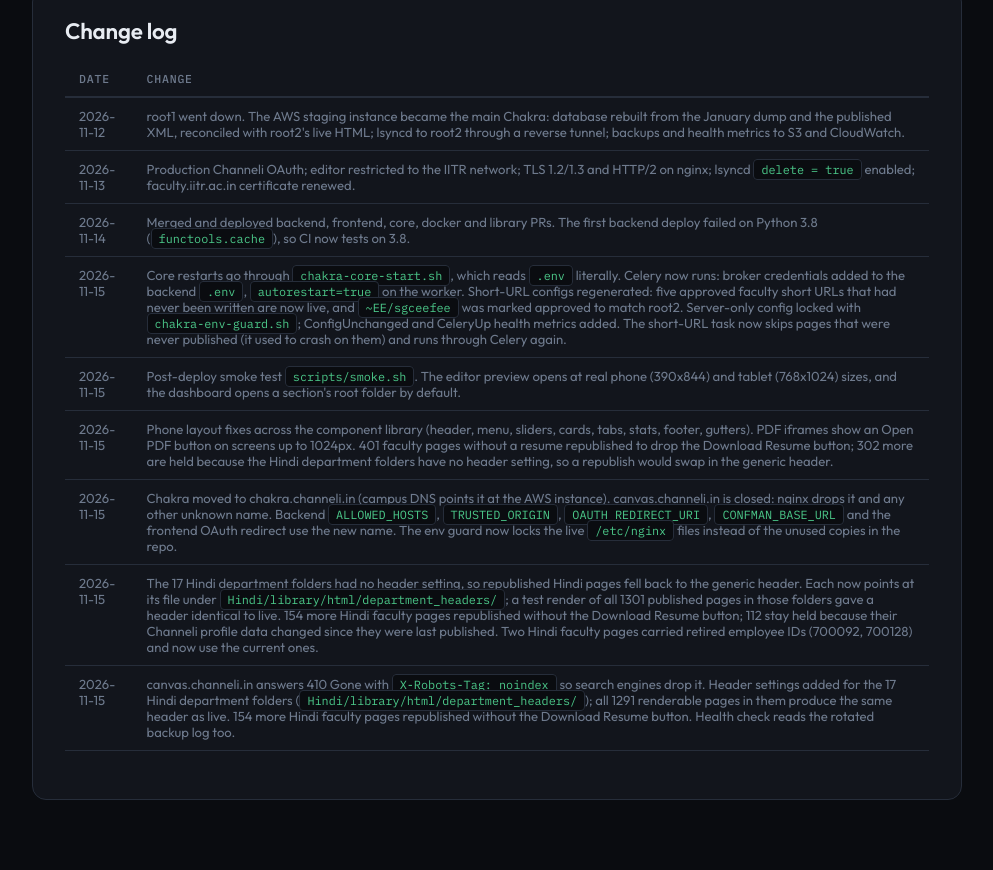
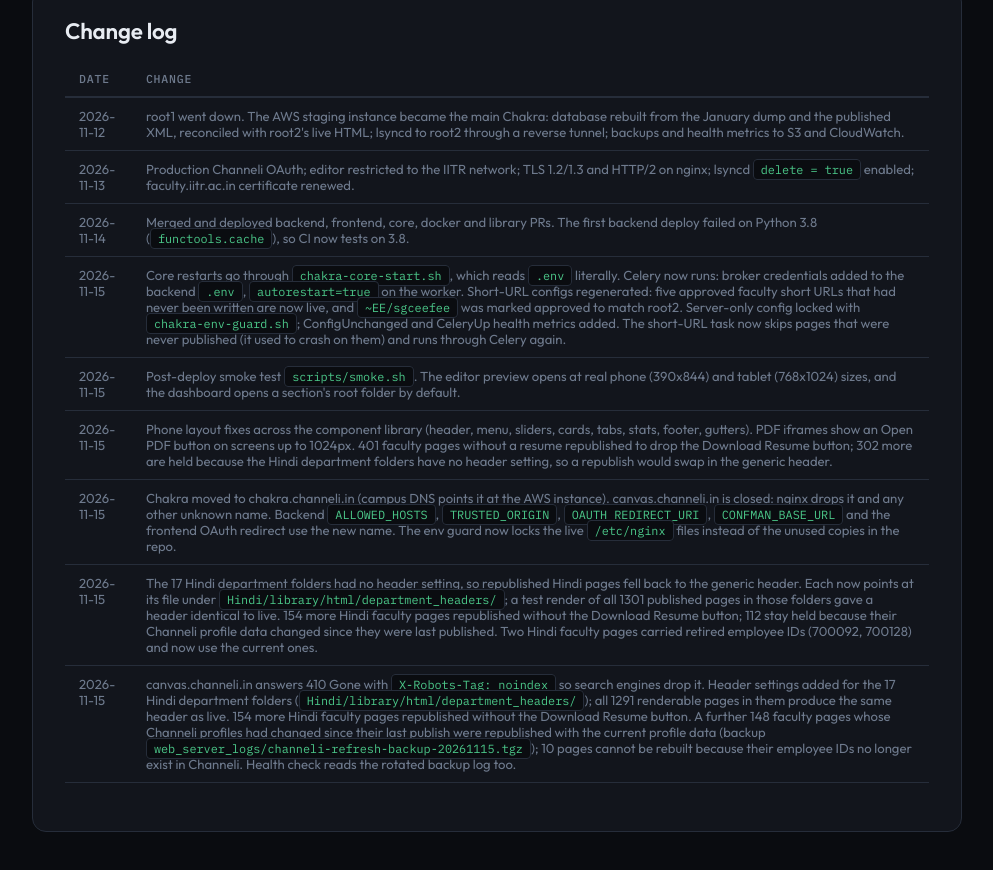
Before and after one commit to IMGIITRoorkee/chakra-docker, a plain HTML site: page architecture/aws-production.html in a window 1280 px wide. Shown: the part 3457-4327 px from the top of the page, without its empty margins (278-1271 px from the left). Drawn offline with Linux system fonts and the light colour scheme.

Commit message:
Log the Channeli profile refresh republish

```diff
--- a/architecture/aws-production.html
+++ b/architecture/aws-production.html
@@ -122,7 +122,7 @@ git merge --ff-only origin/master</div>
   <tr><td>2026-11-15</td><td>Phone layout fixes across the component library (header, menu, sliders, cards, tabs, stats, footer, gutters). PDF iframes show an Open PDF button on screens up to 1024px. 401 faculty pages without a resume republished to drop the Download Resume button; 302 more are held because the Hindi department folders have no header setting, so a republish would swap in the generic header.</td></tr>
   <tr><td>2026-11-15</td><td>Chakra moved to chakra.channeli.in (campus DNS points it at the AWS instance). canvas.channeli.in is closed: nginx drops it and any other unknown name. Backend <code>ALLOWED_HOSTS</code>, <code>TRUSTED_ORIGIN</code>, <code>OAUTH_REDIRECT_URI</code>, <code>CONFMAN_BASE_URL</code> and the frontend OAuth redirect use the new name. The env guard now locks the live <code>/etc/nginx</code> files instead of the unused copies in the repo.</td></tr>
   <tr><td>2026-11-15</td><td>The 17 Hindi department folders had no header setting, so republished Hindi pages fell back to the generic header. Each now points at its file under <code>Hindi/library/html/department_headers/</code>; a test render of all 1301 published pages in those folders gave a header identical to live. 154 more Hindi faculty pages republished without the Download Resume button; 112 stay held because their Channeli profile data changed since they were last published. Two Hindi faculty pages carried retired employee IDs (700092, 700128) and now use the current ones.</td></tr>
-  <tr><td>2026-11-15</td><td>canvas.channeli.in answers 410 Gone with <code>X-Robots-Tag: noindex</code> so search engines drop it. Header settings added for the 17 Hindi department folders (<code>Hindi/library/html/department_headers/</code>); all 1291 renderable pages in them produce the same header as live. 154 more Hindi faculty pages republished without the Download Resume button. Health check reads the rotated backup log too.</td></tr>
+  <tr><td>2026-11-15</td><td>canvas.channeli.in answers 410 Gone with <code>X-Robots-Tag: noindex</code> so search engines drop it. Header settings added for the 17 Hindi department folders (<code>Hindi/library/html/department_headers/</code>); all 1291 renderable pages in them produce the same header as live. 154 more Hindi faculty pages republished without the Download Resume button. A further 148 faculty pages whose Channeli profiles had changed since their last publish were republished with the current profile data (backup <code>web_server_logs/channeli-refresh-backup-20261115.tgz</code>); 10 pages cannot be rebuilt because their employee IDs no longer exist in Channeli. Health check reads the rotated backup log too.</td></tr>
 </table>
 </div>
 </div>
```
